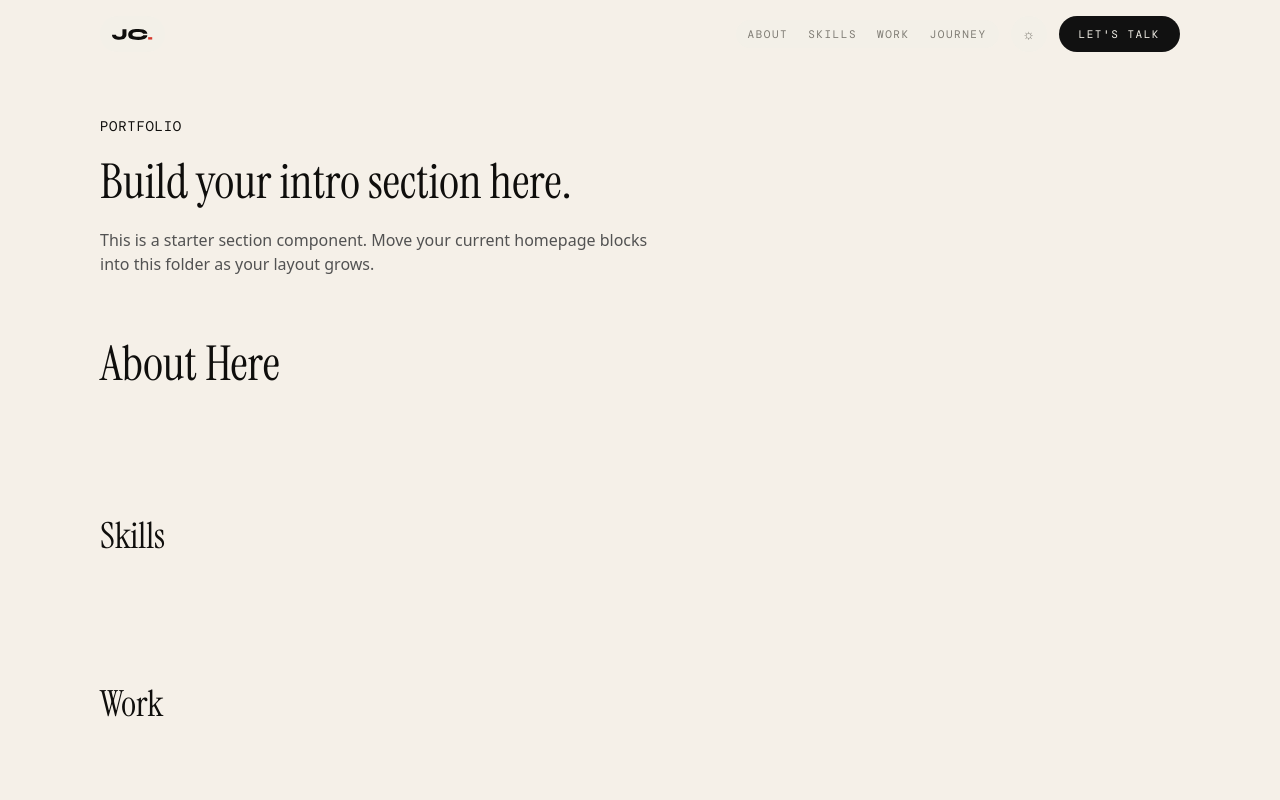
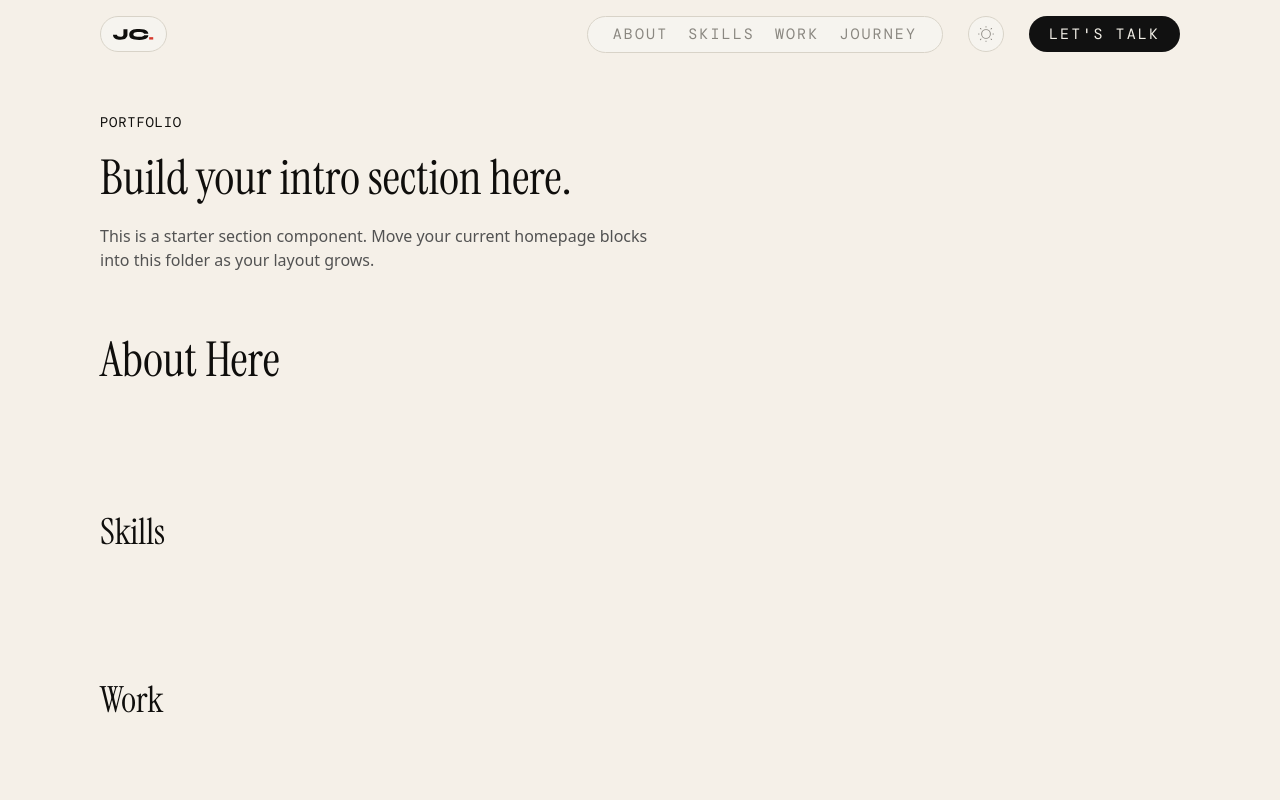
Before and after one commit to Joko2005/Joko-Portfolio, a Next.js app: page / in a window 1280 px wide. Shown: the top 800 px of the page. Built offline with nearby package versions, Linux system fonts and the light colour scheme; a web font is replaced by a local one.

Commit message:
add: integrate react-icons and update header component with theme toggle

```diff
--- a/package.json
+++ b/package.json
@@ -11,7 +11,8 @@
   "dependencies": {
     "next": "16.1.6",
     "react": "19.2.3",
-    "react-dom": "19.2.3"
+    "react-dom": "19.2.3",
+    "react-icons": "^5.6.0"
   },
   "devDependencies": {
     "@tailwindcss/postcss": "^4",
--- a/src/app/globals.css
+++ b/src/app/globals.css
@@ -17,6 +17,7 @@
   --color-border: #d8d3c8;
   --color-surface: #fdfcfa;
   --color-surface2: #f0ebe1;
+  --color-header-light: #F6F4EF;
 
   /* Font tokens from next/font variables. */
   --font-body: var(--font-instrument-serif);
--- a/src/app/page.tsx
+++ b/src/app/page.tsx
@@ -13,7 +13,7 @@ export default function Home() {
     <div id="top" className="min-h-screen bg-bg text-ink">
       <Header />
 
-      <main className="mx-25 w-auto max-w-7xl py-12">
+      <main className="mx-25 w-auto max-w-7xl pb-12 pt-28">
         <HeroSection />
         <AboutSection />
         <SkillsSection />
--- a/src/components/ui/header.tsx
+++ b/src/components/ui/header.tsx
@@ -1,50 +1,75 @@
 import Link from "next/link";
+import { PiSunDimFill, PiSunDimLight } from "react-icons/pi";
 
-const navItems = [
+type NavItem = {
+	label: string;
+	href: `#${string}`;
+};
+
+const navItems: readonly NavItem[] = [
 	{ label: "ABOUT", href: "#about" },
 	{ label: "SKILLS", href: "#skills" },
 	{ label: "WORK", href: "#work" },
 	{ label: "JOURNEY", href: "#journey" },
 ];
 
-const pillBaseClass = "inline-flex h-9 items-center rounded-full bg-[#f3f0e8]";
-const monoLabelClass = "font-mono text-[11px] tracking-[0.14em]";
+const classes = {
+	pillBase:
+		"inline-flex h-9 items-center rounded-full border border-border bg-header-light transition-colors",
+	monoLabel: "font-mono text-[15px] tracking-[0.14em]",
+	navPill: "hidden rounded-full border border-border bg-header-light px-6.25 py-1.5 sm:block",
+	navLink:
+		"relative inline-block transition-colors hover:text-ink after:absolute after:-bottom-0.5 after:left-0 after:h-px after:w-full after:origin-left after:scale-x-0 after:bg-ink after:transition-transform after:duration-300 after:ease-out hover:after:scale-x-100",
+	themeButton:
+		"group relative inline-flex h-9 w-9 items-center justify-center rounded-full border border-border bg-header-light text-muted transition-colors hover:text-ink",
+	contactButton:
+		"inline-flex h-9 items-center justify-center rounded-full bg-[#111111] px-5 text-[#f3f0e8] transition-colors duration-300 ease-out hover:bg-red hover:text-bg-alt",
+} as const;
 
-export function Header() {
+function HeaderNav() {
 	return (
-		<header className="w-auto mx-25 py-4">
-			<div className="mx-auto flex w-full max-w-7xl items-center justify-between gap-4">
-				<Link href="/" aria-label="Go to homepage" className={`${pillBaseClass} px-3`}>
-				  <img src="/logo.svg" alt="JC" className="h-auto w-auto" />
-				</Link>
-
-				<div className="flex items-center gap-2 sm:gap-3">
-					<nav
-						aria-label="Primary"
-						className="hidden rounded-full bg-[#f3f0e8] px-3 py-1.5 sm:block"
-					>
-						<ul className={`flex items-center gap-5 ${monoLabelClass} text-[#7e7b73]`}>
+		<nav aria-label="Primary" className={classes.navPill}>
+			<ul className={`flex items-center gap-5 ${classes.monoLabel} text-muted`}>
 				{navItems.map((item) => (
 					<li key={item.label}>
-									<Link className="transition-colors hover:text-[#191919]" href={item.href}>
+						<Link className={classes.navLink} href={item.href}>
 							{item.label}
 						</Link>
 					</li>
 				))}
 			</ul>
 		</nav>
+	);
+}
 
-					<button
-						type="button"
-						aria-label="Theme settings"
-						className="inline-flex h-9 w-9 items-center justify-center rounded-full bg-[#f3f0e8] text-[#7e7b73]"
-					>
-						<span aria-hidden className="text-sm leading-none">☼</span>
+function ThemeToggleButton() {
+	return (
+		<button type="button" aria-label="Theme settings" className={classes.themeButton}>
+			<span className="transition-opacity duration-200 group-hover:opacity-0">
+				<PiSunDimLight aria-hidden size={20} />
+			</span>
+			<span className="absolute inset-0 flex items-center justify-center opacity-0 transition-opacity duration-300 group-hover:opacity-100">
+				<PiSunDimFill aria-hidden size={20} />
+			</span>
 		</button>
+	);
+}
+
+export function Header() {
+	return (
+		<header className="fixed left-0 right-0 top-0 z-50 w-full py-4">
+			<div className="mx-25 flex items-center justify-between gap-4">
+				<Link href="/" aria-label="Go to homepage" className={`${classes.pillBase} px-3`}>
+				  <img src="/logo.svg" alt="JC" className="h-auto w-auto" />
+				</Link>
+
+				<div className="flex items-center gap-6.25">
+					<HeaderNav />
+					<ThemeToggleButton />
 
 					<Link
 						href="#contact"
-						className={`inline-flex h-9 items-center rounded-full bg-[#111111] px-5 ${monoLabelClass} text-[#f3f0e8]`}
+						className={`${classes.contactButton} ${classes.monoLabel}`}
 					>
 						LET&apos;S TALK
 					</Link>
```
Also changed, not shown: 1 other file (tests, documents, lock files or other folders). Lines whose indentation alone changed are shown as unchanged.
